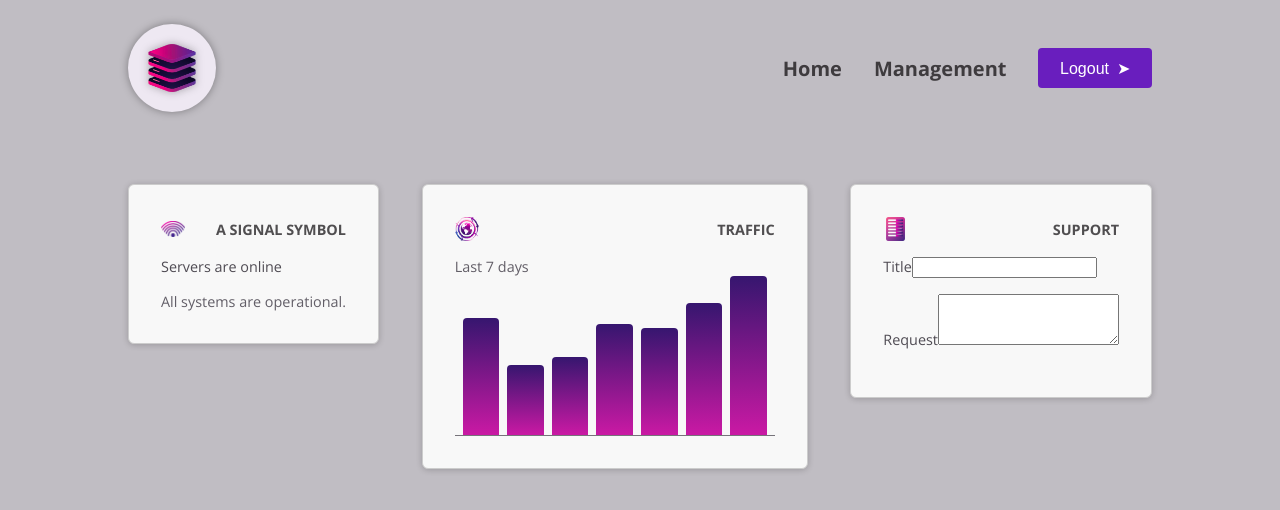
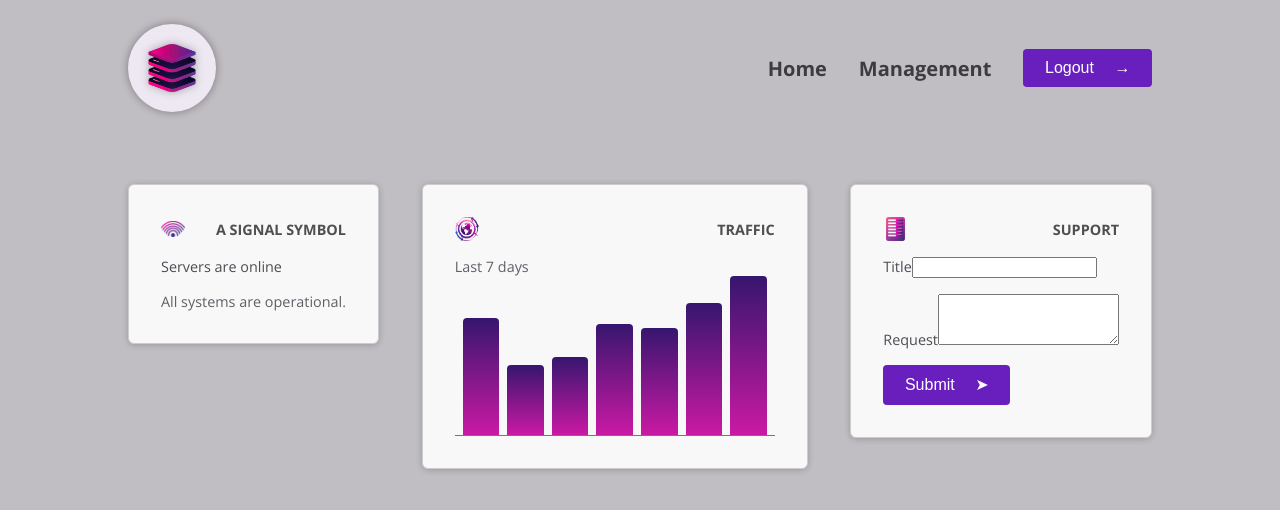
Before and after one commit to Lorenzo-Donato/angular-studies-components-deep-dive, an Angular app: page / in a window 1280 px wide. Shown: the top 510 px of the page. Built offline with nearby package versions, Linux system fonts and the light colour scheme.

Commit message:
feat: supporting content projection with multiple slots (button elements)

```diff
--- a/src/app/dashboard/tickets/new-ticket/new-ticket.component.html
+++ b/src/app/dashboard/tickets/new-ticket/new-ticket.component.html
@@ -8,6 +8,9 @@
         <textarea name="request" id="request" rows="3"></textarea>
     </p>
     <p>
-
+        <button appButton>
+            Submit
+            <span class="icon">➤</span>
+        </button>
     </p>
 </form>
--- a/src/app/dashboard/tickets/new-ticket/new-ticket.component.ts
+++ b/src/app/dashboard/tickets/new-ticket/new-ticket.component.ts
@@ -1,9 +1,11 @@
 import { Component } from '@angular/core';
+
+import { ButtonComponent } from '../../../shared/button/button.component';
 
 @Component({
   selector: 'app-new-ticket',
   standalone: true,
-  imports: [],
+  imports: [ButtonComponent],
   templateUrl: './new-ticket.component.html',
   styleUrl: './new-ticket.component.css'
 })
--- a/src/app/header/header.html
+++ b/src/app/header/header.html
@@ -12,7 +12,10 @@
         <a href="/">Management</a>
       </li>
       <li>
-        <button appButton></button>
+        <button appButton>
+            Logout
+            <span class="icon">→</span>
+        </button>
       </li>
     </ul>
   </nav>
--- a/src/app/shared/button/button.component.html
+++ b/src/app/shared/button/button.component.html
@@ -1,2 +1,6 @@
-<span>Logout</span>
-<span class="icon">➤</span>
+<span>
+    <ng-content />
+</span>
+<span class="icon">
+    <ng-content select=".icon" />
+</span>
```
Also changed, not shown: src/app/shared/button/button.component.ts (line endings or trailing spaces).
